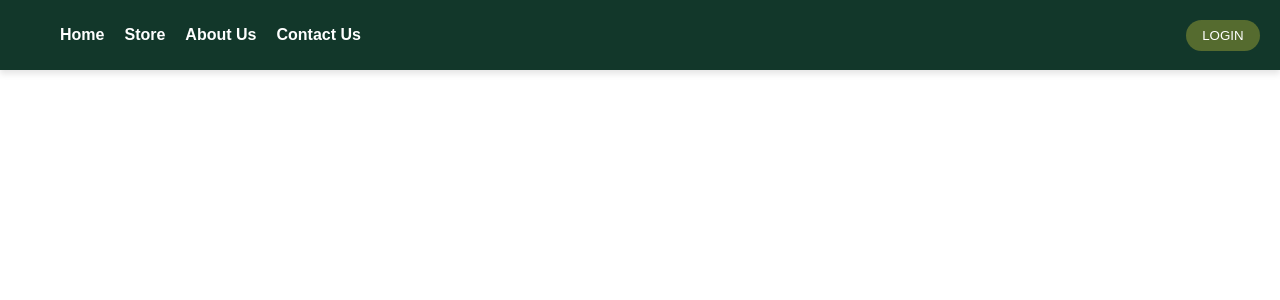
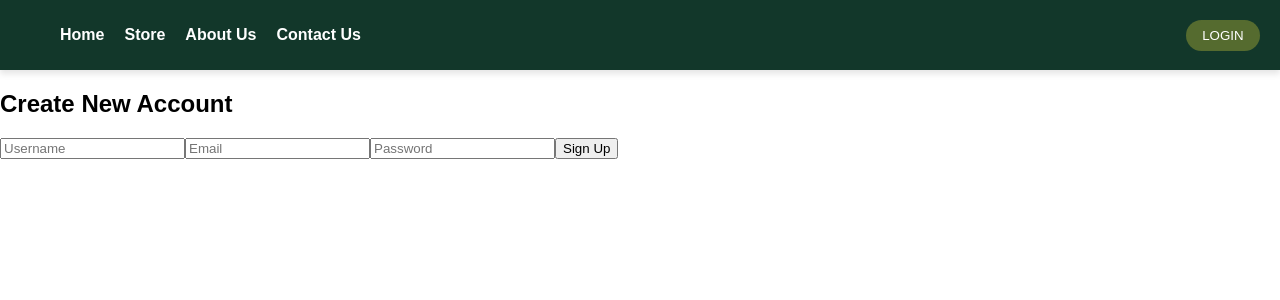
Before and after one commit to tahaben606/NuTrack, a React (Create React App) app: page /signup in a window 1280 px wide. Shown: the top 300 px of the page. Built offline with nearby package versions, Linux system fonts and the light colour scheme.

Commit message:
we back !

```diff
--- a/src/App.js
+++ b/src/App.js
@@ -5,6 +5,7 @@ import Home from './pages/home';
 import Store from './pages/store';
 import RecipeDetails from './pages/recipedetails';
 import LoginPage from './pages/login';
+import SignUp from './pages/signup';
 
 const App = () => {
   return (
@@ -15,6 +16,7 @@ const App = () => {
         <Route path="/store" element={<Store />} />
         <Route path="/recipe/:id" element={<RecipeDetails />} />
         <Route path="/login" element={<LoginPage />} />
+        <Route path="/signup" element={<SignUp />} />
       </Routes>
     </Router>
   );
--- a/src/pages/login.jsx
+++ b/src/pages/login.jsx
@@ -40,9 +40,7 @@ export default function LoginPage() {
               required
             />
           </div>
-          <a href="#"  className="forgot-link-login">
-            Forgot password?
-          </a>
+
           <a href="signup"  className="forgot-link-login">sign up</a>
           <button type="submit" className="login-button-login">Login</button>
         </form>
--- /dev/null
+++ b/src/pages/signup.css
@@ -0,0 +1,78 @@
+/* import {
+    useState
+}
+
+from "react";
+import "./signup.css";
+
+const NewAccount=()=> {
+
+    const [formData,
+    setFormData]=useState({
+        username: "",
+        email: "",
+        password: "",
+    });
+
+const handleChange=(e)=> {
+    setFormData({
+        ...formData, [e.target.name]: e.target.value
+    });
+}
+
+;
+
+const handleSubmit=(e)=> {
+    e.preventDefault();
+    console.log("User registered:", formData);
+    alert("Account Created Successfully!");
+}
+
+;
+
+return (<div className="signup-container" > <h2>Create New Account</h2> <form onSubmit= {
+        handleSubmit
+    }
+
+    > <input type="text"
+    name="username"
+    placeholder="Username"
+
+    value= {
+        formData.username
+    }
+
+    onChange= {
+        handleChange
+    }
+
+    required /> <input type="email"
+    name="email"
+    placeholder="Email"
+
+    value= {
+        formData.email
+    }
+
+    onChange= {
+        handleChange
+    }
+
+    required /> <input type="password"
+    name="password"
+    placeholder="Password"
+
+    value= {
+        formData.password
+    }
+
+    onChange= {
+        handleChange
+    }
+
+    required /> <button type="submit" >Sign Up</button> </form> </div>);
+}
+
+;
+
+export default NewAccount; */
--- /dev/null
+++ b/src/pages/signup.jsx
@@ -0,0 +1,55 @@
+import { useState } from "react";
+import "./signup.css";
+
+const NewAccount = () => {
+  const [formData, setFormData] = useState({
+    username: "",
+    email: "",
+    password: "",
+  });
+
+  const handleChange = (e) => {
+    setFormData({ ...formData, [e.target.name]: e.target.value });
+  };
+
+  const handleSubmit = (e) => {
+    e.preventDefault();
+    console.log("User registered:", formData);
+    alert("Account Created Successfully!");
+  };
+
+  return (
+    <div className="signup-container">
+      <h2>Create New Account</h2>
+      <form onSubmit={handleSubmit}>
+        <input
+          type="text"
+          name="username"
+          placeholder="Username"
+          value={formData.username}
+          onChange={handleChange}
+          required
+        />
+        <input
+          type="email"
+          name="email"
+          placeholder="Email"
+          value={formData.email}
+          onChange={handleChange}
+          required
+        />
+        <input
+          type="password"
+          name="password"
+          placeholder="Password"
+          value={formData.password}
+          onChange={handleChange}
+          required
+        />
+        <button type="submit">Sign Up</button>
+      </form>
+    </div>
+  );
+};
+
+export default NewAccount;
```
